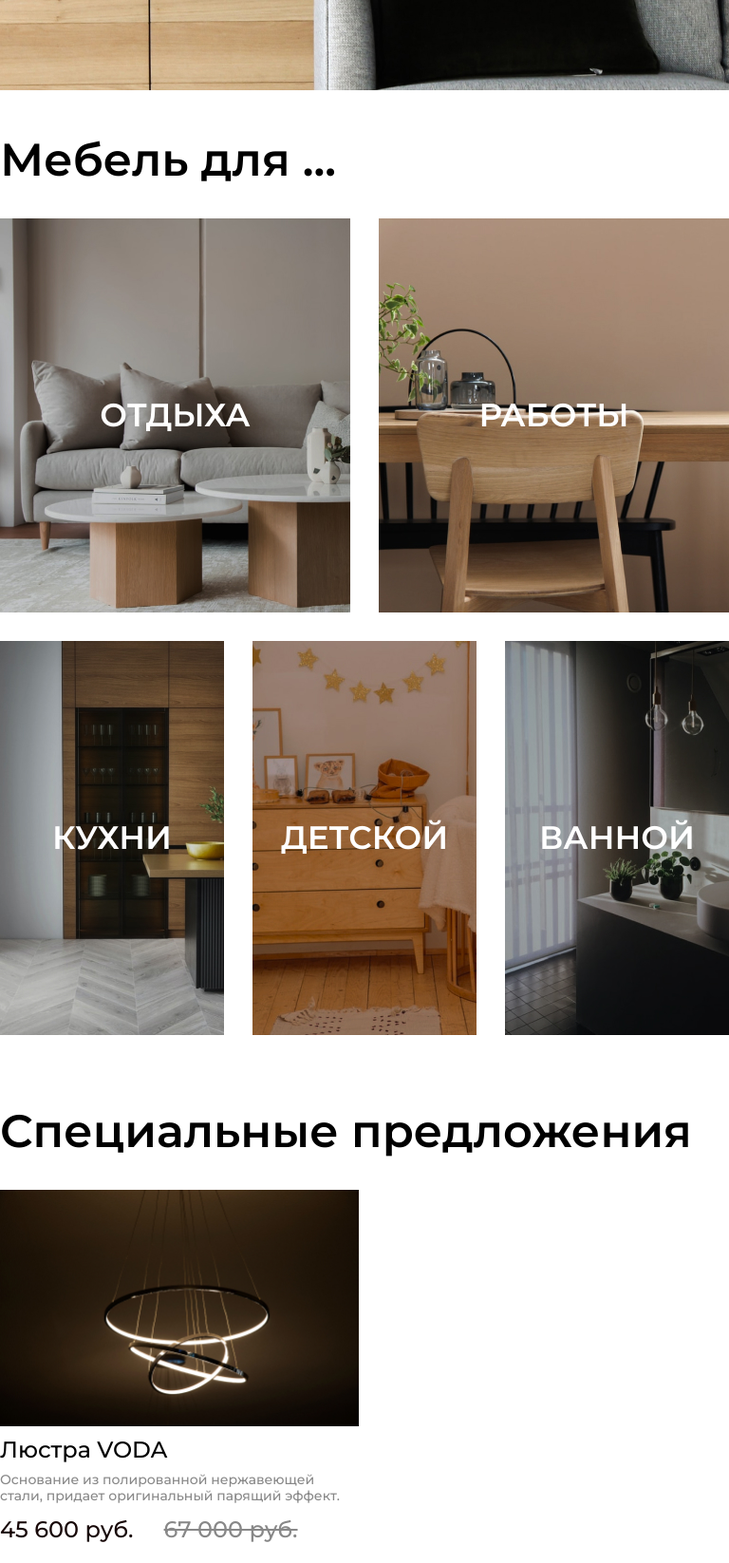
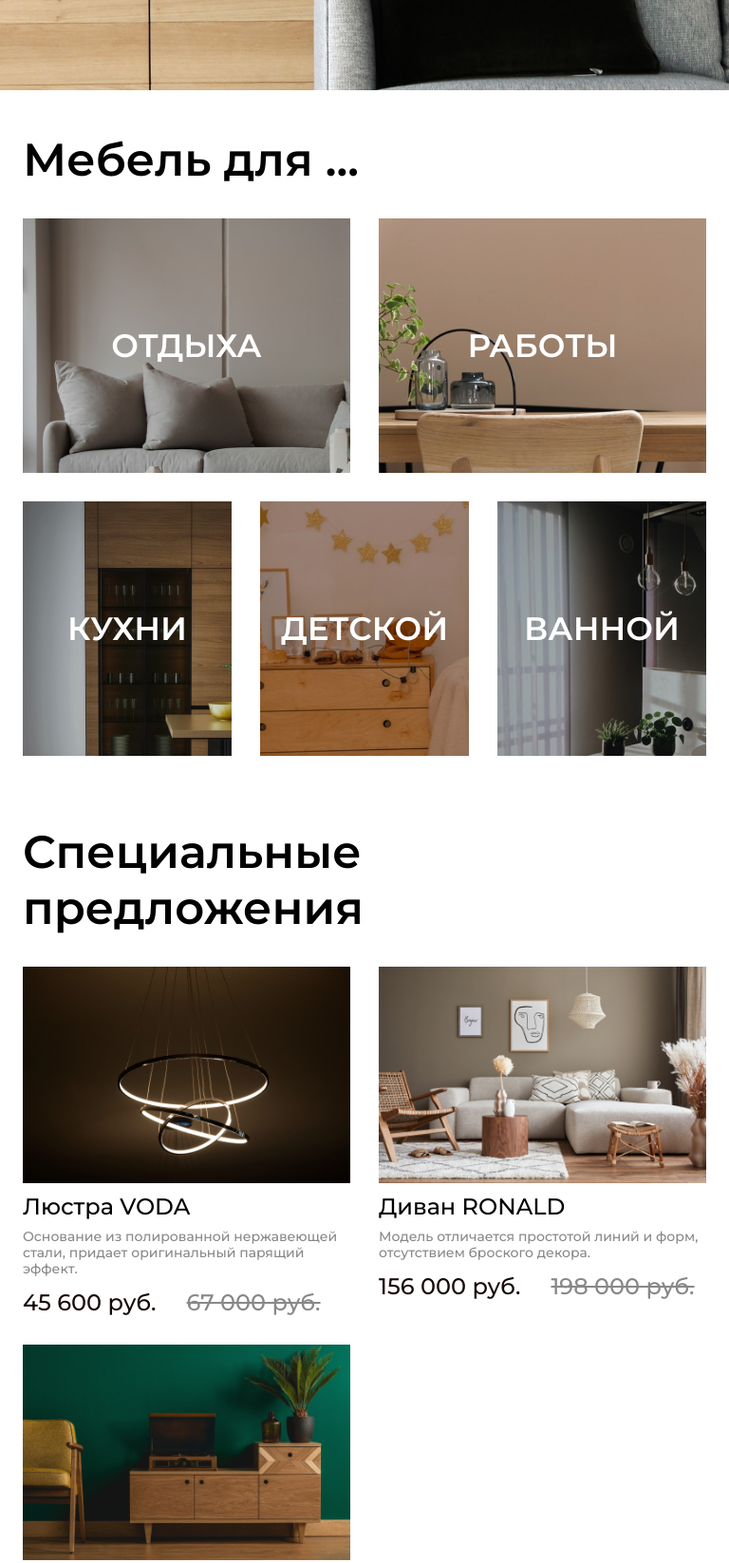
Before and after one commit to heropaster/webShopLanding, a plain HTML site: page index.html in a window 768 px wide. Shown: the part 640-2286 px from the top of the page at 95% size. Drawn offline with Linux system fonts and the light colour scheme.

Commit message:
responsive for 768width

```diff
--- /dev/null
+++ b/styles/_tablet.scss
@@ -0,0 +1,36 @@
+//laptop
+@media (max-width: 1024px) {
+    .content {
+        padding-left: calc(50% - 393px);
+        padding-right: calc(50% - 393px);
+    }
+    .for {
+        &__content {
+            gap: 30px;
+        };
+        &__item {
+            height: 268px;
+        }
+    }
+    .footer__heading {
+        display: none;
+    }
+    .cart {
+        gap: 74px;
+        flex-wrap: wrap;
+    }
+    .product-content {
+        gap: 30px !important;
+    }
+}
+//836px
+
+@media (min-width: 768px) and (max-width: 833px) {
+    .content {
+        padding-left: 24px;
+        padding-right: 24px;
+    }
+    .product-sample {
+        max-width: 345px
+    }
+}
--- a/styles/style.scss
+++ b/styles/style.scss
@@ -712,25 +712,4 @@ h2.subtitle {
         color:rgb(209, 146, 9);
     };
 }
-@media (max-width: 1024px) {
-    .content {
-        padding-left: calc(50% - 393px);
-        padding-right: calc(50% - 393px);
-    }
-    .for__content {
-        gap: 30px;
-    }
-    .product-box .product-content {
-        gap: 30px;
-    }
-    .footer__heading {
-        display: none;
-    }
-    .cart {
-        gap: 74px;
-        flex-wrap: wrap;
-    }
-    .product-content {
-        gap: 30px !important;
-    }
-}
+@import "tablet";
```
Also changed, not shown: styles/style.css, 1 other file.
